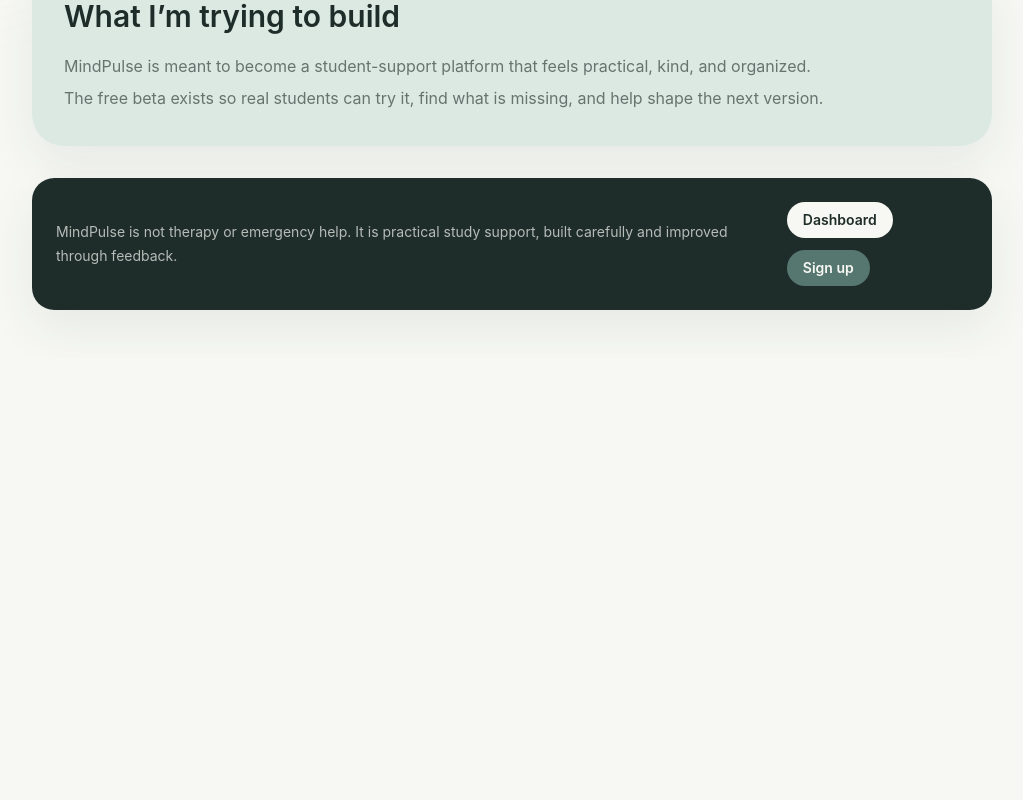
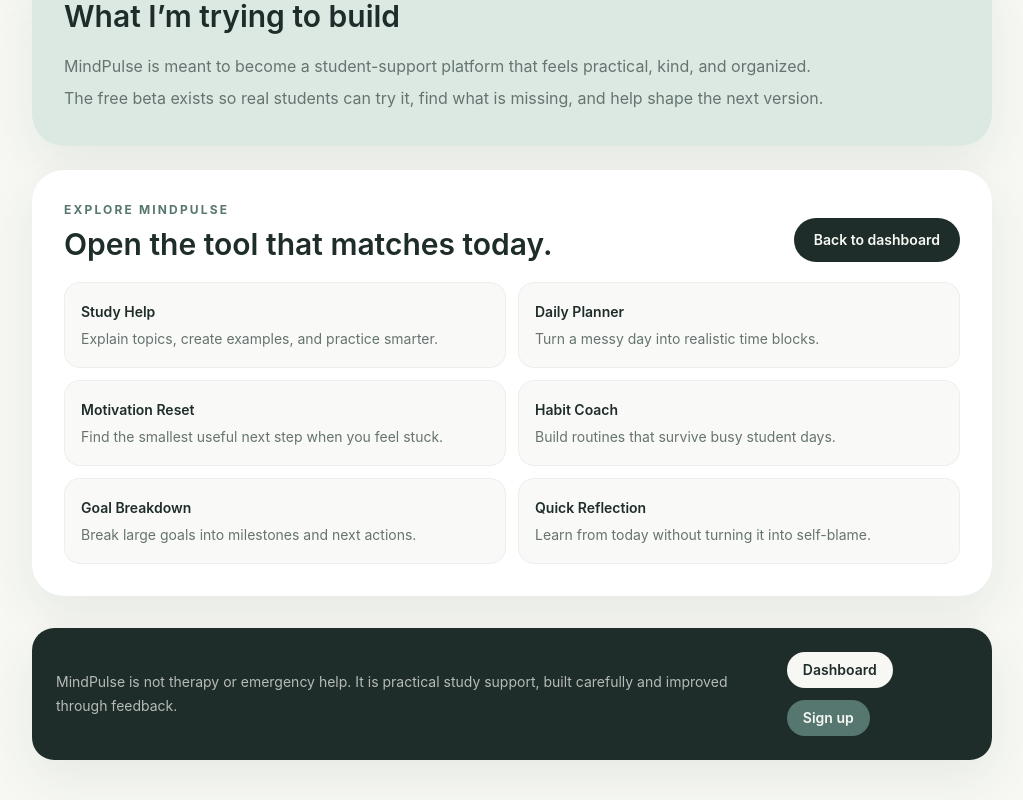
Before and after one commit to emiroshhh/MindPulse-by-Northlight, a Next.js app in the folder apps/web/: page /why in a window 1280 px wide. Shown: the part 1035-1835 px from the top of the page, without its empty margins (128-1151 px from the left). Before the commit the page ends 1393 px from the top, so only its background shows below. Built offline with nearby package versions, Linux system fonts and the light colour scheme.

Commit message:
Add tool links to why page

```diff
--- a/apps/web/app/why/page.tsx
+++ b/apps/web/app/why/page.tsx
@@ -2,6 +2,7 @@
 import { ArrowLeft, Brain, MessageSquareText, Sparkles } from 'lucide-react';
 import Link from 'next/link';
 import { FeedbackModal } from '@/components/mindpulse/feedback-modal';
+import { mindPulseTools } from '@/lib/mindpulse/tools';
 
 export const metadata: Metadata = { title: 'Why I built this' };
 
@@ -104,6 +105,41 @@
           </p>
         </section>
 
+        <section className="mt-6 rounded-[2rem] bg-surface p-7 shadow-soft sm:p-8">
+          <div className="flex flex-col gap-3 sm:flex-row sm:items-end sm:justify-between">
+            <div>
+              <p className="text-xs font-bold uppercase tracking-[.18em] text-sage">
+                Explore MindPulse
+              </p>
+              <h2 className="mt-2 text-3xl font-semibold">
+                Open the tool that matches today.
+              </h2>
+            </div>
+            <Link
+              href="/app"
+              className="inline-flex min-h-11 items-center rounded-full bg-ink px-5 text-sm font-semibold text-canvas"
+            >
+              Back to dashboard
+            </Link>
+          </div>
+          <div className="mt-5 grid gap-3 sm:grid-cols-2">
+            {mindPulseTools.map((tool) => (
+              <Link
+                key={tool.id}
+                href={tool.route}
+                className="rounded-2xl border border-ink/5 bg-canvas/70 p-4 transition hover:-translate-y-0.5 hover:bg-sage-soft"
+              >
+                <span className="text-sm font-semibold text-ink">
+                  {tool.title}
+                </span>
+                <span className="mt-1 block text-sm leading-6 text-muted">
+                  {tool.copy}
+                </span>
+              </Link>
+            ))}
+          </div>
+        </section>
+
         <footer className="mt-8 flex flex-col gap-3 rounded-mp bg-ink p-6 text-canvas shadow-soft sm:flex-row sm:items-center sm:justify-between">
           <p className="text-sm leading-6 text-canvas/70">
             MindPulse is not therapy or emergency help. It is practical study
```
